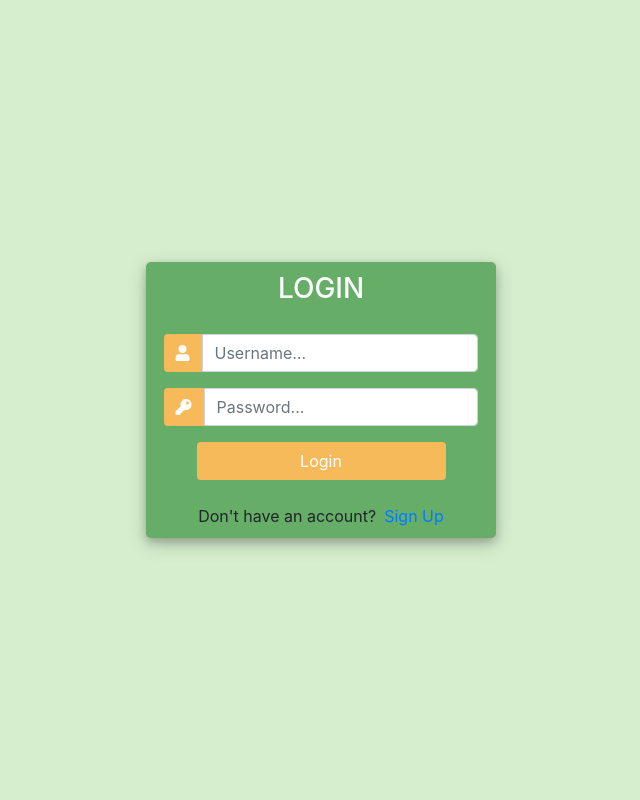
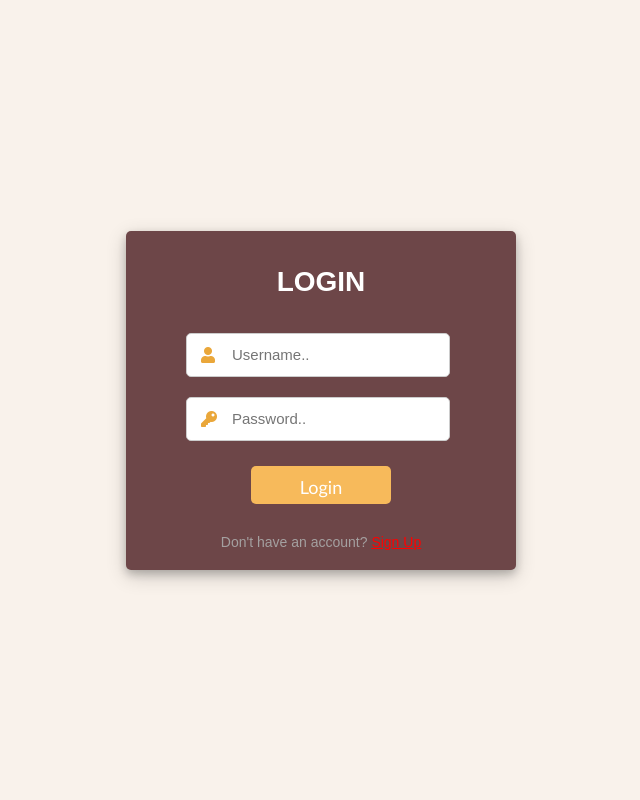
Before and after one commit to kokhueyhuey/GitExercise-TT5L-03, a Django app: page /login/ in a window 1280 px wide. Shown: the whole page, without its empty margins (319-959 px from the left). Run offline with Django 5.2, Linux system fonts and the light colour scheme; some libraries are stand-ins or nearby versions.

Commit message:
update login page

```diff
--- a/main/templates/login.html
+++ b/main/templates/login.html
@@ -1,125 +1,127 @@
 <!DOCTYPE html>
 <html>
-
 <head>
     <title>Login</title>
-	<link rel="stylesheet" href="https://stackpath.bootstrapcdn.com/bootstrap/4.1.3/css/bootstrap.min.css" integrity="sha384-MCw98/SFnGE8fJT3GXwEOngsV7Zt27NXFoaoApmYm81iuXoPkFOJwJ8ERdknLPMO" crossorigin="anonymous">
-	<script src="https://ajax.googleapis.com/ajax/libs/jquery/3.3.1/jquery.min.js"></script>
 	<link rel="stylesheet" href="https://use.fontawesome.com/releases/v5.6.1/css/all.css" integrity="sha384-gfdkjb5BdAXd+lj+gudLWI+BXq4IuLW5IT+brZEZsLFm++aCMlF1V92rMkPaX4PP" crossorigin="anonymous">
 
-
     <style>
-		body,
-		html {
+        body, html {
             margin: 0;
             padding: 0;
             height: 100%;
-			background: #d6eece !important;
+            background: #F9F2EB;
+            font-family: Arial, sans-serif;
+        }
+        .container {
+            display: flex;
+            justify-content: center;
+            align-items: center;
+            height: 100vh;
         }
         .user_card {
             width: 350px;
-			margin-top: auto;
-			margin-bottom: auto;
-			background: #66ad68;
+            background: rgb(109, 70, 72);
+            border-radius: 5px;
+            padding: 20px;
+            box-shadow: 0 4px 8px 0 rgba(0, 0, 0, 0.2), 0 6px 20px 0 rgba(0, 0, 0, 0.19);
+        }
+        #form-title {
+            margin-top: 15px;
+			margin-bottom: 35px;
+            color: #FFF;
+            text-align: center;
+			font-size: 28px;
+        }
+		.input_with_icon {
 			position: relative;
-			display: flex;
-			justify-content: center;
-			flex-direction: column;
-			padding: 10px;
-			box-shadow: 0 4px 8px 0 rgba(0, 0, 0, 0.2), 0 6px 20px 0 rgba(0, 0, 0, 0.19);
-			-webkit-box-shadow: 0 4px 8px 0 rgba(0, 0, 0, 0.2), 0 6px 20px 0 rgba(0, 0, 0, 0.19);
-			-moz-box-shadow: 0 4px 8px 0 rgba(0, 0, 0, 0.2), 0 6px 20px 0 rgba(0, 0, 0, 0.19);
-			border-radius: 5px;
-
+			padding-left: 40px;
+			margin-bottom: 20px;
 		}
 
-		.form_container {
-			margin-top: 20px;
+		.input_with_icon i {
+			position: absolute;
+			left: 55px;
+			top: 50%;
+			transform: translateY(-50%);
+			color:#eaa73a;
 		}
 
-		#form-title{
-			color: #fff;
-
+		.input_with_icon input {
+			width: calc(100% - 30%);
+			height: 40px;
+			border: 1px solid #ccc;
+			border-radius: 5px;
+			outline: none;
+			font-size: 15px;
+			padding-right: 0px;
+			padding-left: 45px;
 		}
 
         .login_btn {
-			width: 100%;
-			background: #f7ba5b !important;
-			color: white !important;
+            width: 40%;
+			height: 38px;
+            background: #f7ba5b;
+            border: none;
+            color: white;
+            padding: 10px;
+            border-radius: 5px;
+            cursor: pointer;
+			display: block;
+			margin: 0 auto;
+			font-size: 18px;
+			font-family: 'Trebuchet MS';
+			text-align: center;
+			margin-top: 25px;
+			margin-bottom: 30px;
+
         }
-		.login_btn:focus {
-			box-shadow: none !important;
-			outline: 0px !important;
-		}
-		.login_container {
-			padding: 0 2rem;
-		}
-		.input-group-text {
-			background: #f7ba5b !important;
-			color: white !important;
-			border: 0 !important;
-			border-radius: 0.25rem 0 0 0.25rem !important;
-		}
-		.input_user,
-		.input_pass:focus {
-			box-shadow: none !important;
-			outline: 0px !important;
-		}
-
-		#messages{
+        #messages {
             background-color: grey;
             color: #fff;
             padding: 10px;
             margin-top: 10px;
+            text-align: center;
+			border-radius: 5px;
+        }
+        p {
+            color: rgb(164, 160, 160);
+            margin-bottom: 0;
+			text-align: center;
+			font-size: 14px;
+        }
+
+		p a {
+			color: red;
 		}
     </style>
-
 </head>
 <body>
-	<div class="container h-100">
-		<div class="d-flex justify-content-center h-100">
+    <div class="container">
         <div class="user_card">
-				<div class="d-flex justify-content-center">
-
-
             <h3 id="form-title">LOGIN</h3>
-				</div>
-				<div class="d-flex justify-content-center form_container">
             <form method="POST" action="">
                 {% csrf_token %}
-						<div class="input-group mb-3">
-							<div class="input-group-append">
-								<span class="input-group-text"><i class="fas fa-user"></i></span>
+				<div class="input_with_icon">
+					<i class="fa fa-user"></i>
+					<input type="text" name="username" placeholder="Username.." required>
 				</div>
-							<input type="text" name="username" placeholder="Username..." class="form-control">
+				<div class="input_with_icon">
+					<i class="fa fa-key"></i>
+					<input type="password" name="password" placeholder="Password.." required>
 				</div>
-						<div class="input-group mb-2">
-							<div class="input-group-append">
-								<span class="input-group-text"><i class="fas fa-key"></i></span>
-							</div>
-								<input type="password" name="password" placeholder="Password..." class="form-control" >
-						</div>
-
                 <div class="d-flex justify-content-center mt-3 login_container">
-				 				<input class="btn login_btn" type="submit" value="Login">
+                    <input class="login_btn" type="submit" value="Login">
                 </div>
             </form>
-
-				</div>
-
             {% for message in messages %}
-                    <p id="messages">{{message}}</p>
+                <p id="messages">{{ message }}</p>
             {% endfor %}
-
             <div class="mt-4">
                 <div class="d-flex justify-content-center links">
-						Don't have an account? <a href="{% url 'register' %}" class="ml-2">Sign Up</a>
-					</div>
-
+                    <p>Don't have an account? <a href="{% url 'register' %}" class="ml-2">Sign Up</a></p>
                 </div>
             </div>
         </div>
     </div>
 </body>
-
 </html>
```
Also changed, not shown: main/templates/register.html (+90 -116 lines), db.sqlite3. Lines whose indentation alone changed are shown as unchanged.
